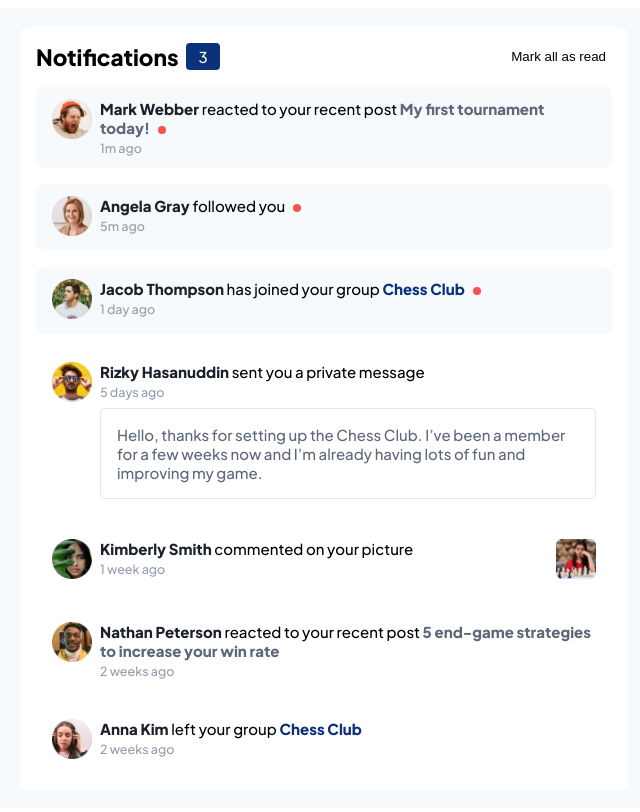
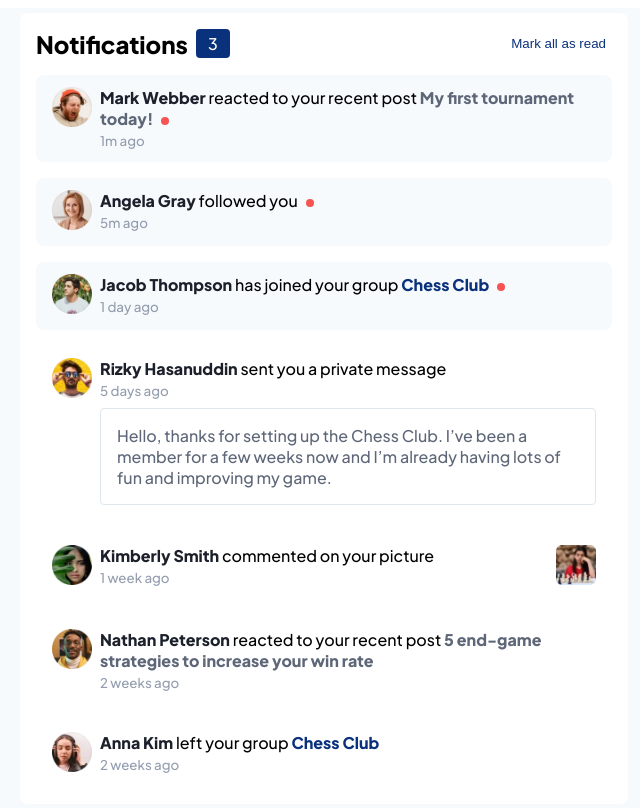
Before and after one commit to Sakyun/notification-page, a React (Create React App) app: page / in a window 1280 px wide. In both pictures the pointer is over the button "Mark all as read". Shown: the top 812 px of the page, without its empty margins (316-956 px from the left). Built offline with nearby package versions, Linux system fonts and the light colour scheme.

Commit message:
Added the hover color & cursor on the button

```diff
--- a/src/App.css
+++ b/src/App.css
@@ -33,7 +33,6 @@
 }
 
 body {
-    font-size: 15px;
     font-family: 'Plus Jakarta Sans', sans-serif;
 }
 
@@ -88,6 +87,11 @@ body {
     margin-left: auto;
 }
 
+.notifications__mark-read-btn:hover {
+    color: var(--primary-blue);
+    cursor: pointer;
+}
+
 .notification__container {
     display: grid;
     grid-template-columns: 2.5rem auto;
@@ -102,6 +106,7 @@ body {
 .notification__container.unread {
     background-color: var(--very-light-grayish-blue);
     border-radius: 0.5rem;
+    cursor: pointer;
 }
 
 .avatar {
@@ -128,10 +133,6 @@ body {
     text-decoration: none;
     cursor: pointer;
 }
-
-/*.link:visited {*/
-/*    color: initial;*/
-/*}*/
 
 .link:hover {
     color: var(--primary-blue);
```
